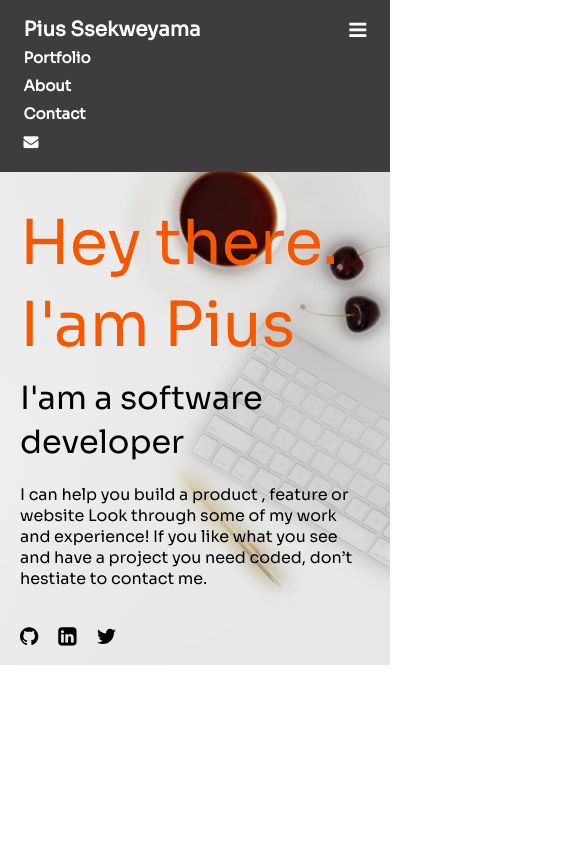
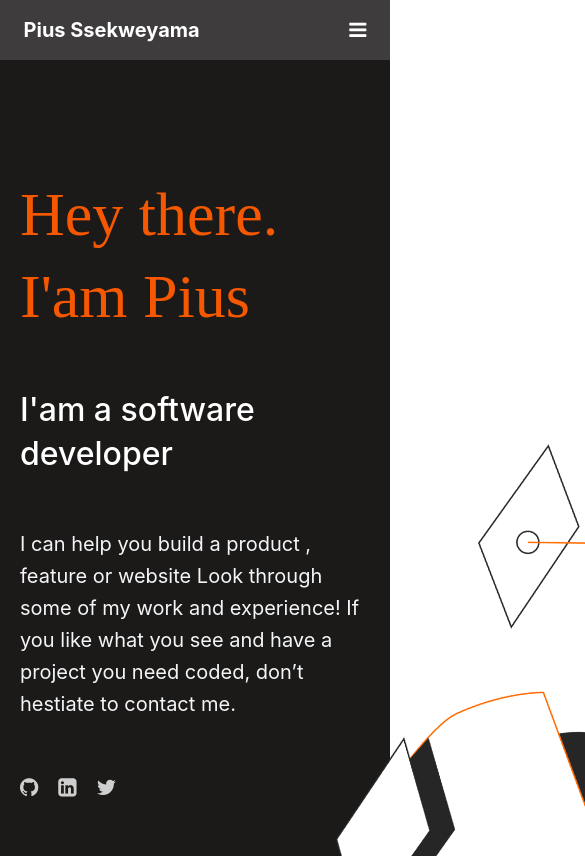
Before and after one commit to SSEKPIUS/Microverse-Portfolio, a website: page index.html in a window 390 px wide. Shown: the top 856 px of the page, 585 px wide, since content can reach past the window. Drawn offline with Linux system fonts and the light colour scheme; a web font is replaced by a local one.

Commit message:
fixed styling mobile version

```diff
--- a/index.html
+++ b/index.html
@@ -4,7 +4,7 @@
     <meta charset="UTF-8">
     <meta http-equiv="X-UA-Compatible" content="IE=edge">
     <meta name="viewport" content="width=device-width, initial-scale=1.0">
-    <link rel="stylesheet" href="https://fonts.googleapis.com/css?family=Audiowide|Sora|Tangerine|Inconsolata|Droid+Sans">
+    <link rel="stylesheet" href="https://fonts.googleapis.com/css">
     <link rel="stylesheet" href="font-awesome-4.7.0/css/font-awesome.min.css">
     <link rel="stylesheet" href="styles.css" class="src">
     <script src="index.js"></script>
@@ -12,37 +12,43 @@
 </head>
 <body>
     <div class="main">
+      <header>
         <div class="top-navigation">
           <div class="wrapper">
+            <nav>
               <ul>
-            <li class="name"><span>pius ssekweyama</span><i class="fa fa-bars" aria-hidden="true"></i></li>
-            <li>portfolio</li>
-            <li>about</li>
-            <li>contact</li>
-            <li class="social">
+                <li class="name"><span>pius ssekweyama</span><i class="fa fa-bars mobile-menu" aria-hidden="true"></i></li>
+                <li class="desktop-menu">portfolio</li>
+                <li class="desktop-menu">about</li>
+                <li class="desktop-menu">contact</li>
+                <li class="social desktop-menu">
                   <i class="fa fa-envelope" aria-hidden="true"></i>
                 </li>
               </ul>
+            </nav>
           </div>
         </div>
+      </header>
+
 
       <div class="headline-section">
+        <div class="illustration-header"></div>
         <div class="social-icons">
           <i class="fa fa-github fa-lg" aria-hidden="true"></i>
           <i class="fa fa-linkedin-square fa-lg" aria-hidden="true"></i>
           <i class="fa fa-twitter fa-lg" aria-hidden="true"></i>
         </div>
         <div class="headline">
-          <div class="primary-text">
+          <h1 class="primary-text">
             Hey there. <br> I'am Pius
-          </div>
-          <div class="support-text">
+          </h1>
+          <p class="support-text">
             I'am a software developer
-          </div>
-          <div class="description">
+          </p>
+          <p class="description">
             I can help you build a product , feature or website Look through some of my work and experience! If you like what you see and have a project you need coded,
 don’t hestiate to contact me.
-          </div>
+          </p>
         </div>
         <div class="blank"></div>
       </div>
--- a/styles.css
+++ b/styles.css
@@ -28,6 +28,10 @@ body {
 }
 
 /* top navigation */
+header {
+  background: #3e3c3c;
+}
+
 .top-navigation {
   position: fixed;
   left: 0;
@@ -55,15 +59,26 @@ body {
 }
 
 .top-navigation .name {
+  flex: 9;
+  display: flex;
+  font-family: 'Inter';
+  font-style: normal;
   font-weight: 700;
   font-size: 20px;
-  flex: 9;
-  display: flex;
+  line-height: 20px;
 }
 
 .top-navigation .name i {
   margin-right: 0;
   margin-left: auto;
+}
+
+.mobile-menu {
+  display: none;
+}
+
+.desktop-menu {
+  display: block;
 }
 
 /* headline section */
@@ -74,16 +89,26 @@ body {
   display: flex;
   align-items: center;
   padding: 10px 10px;
-  background-image: url("img/bg.jpg");
+}
+
+.headline-section .illustration-header {
+  background-image: url("img/Illustration-header@2x.png");
   background-repeat: no-repeat;
   background-size: cover;
-  background-position: right;
+  /* background-position: right; */
+  position: absolute;
+  width: 810.13px;
+  height: 1001.27px;
+  left: 1244.68px;
+  top: 187px;
+  transform: matrix(0.96, -0.27, 0.27, 0.96, 0, 0);
 }
 
 .headline-section .social-icons {
   display: flex;
   flex-direction: column;
   flex-basis: 10%;
+  color: #CFCFCF;
 }
 
 .headline-section .social-icons i {
@@ -99,7 +124,7 @@ body {
 }
 
 .headline-section .primary-text {
-  /* font-family: 'Crete Round, Raanana, sans-serif'; */
+  font-family: 'Crete Round';
   font-style: normal;
   font-weight: 400;
   font-size: 72px;
@@ -108,16 +133,23 @@ body {
 }
 
 .headline-section .support-text {
-  /* font-family: 'Inter'; */
+  font-family: 'Inter';
   font-style: normal;
   font-weight: 500;
   font-size: 32px;
   line-height: 44px;
   padding: 10px 0;
+  color: #FFFFFF;
 }
 
 .headline-section .description {
+  font-family: 'Inter';
+  font-style: normal;
+  font-weight: 400;
+  font-size: 20px;
+  line-height: 32px;
   padding: 10px 0;
+  color: #F4F5F7;
 }
 
 @media all and (max-width: 1000px) {
@@ -135,12 +167,13 @@ body {
   }
 
   /* headline section */
-  .headline-section {
-    background-image: url("img/bg2.jpg");
+  .headline-section .blank {
+    flex-basis: 0%;
   }
 
-  .headline-section .blank {
-    flex-basis: 0%;
+  .headline-section .illustration-header {
+      left: 442.68px;
+      top: 253px;
   }
 }
 
@@ -155,13 +188,26 @@ body {
     padding: 0;
   }
 
+  .mobile-menu {
+    display: block;
+  }
+
+  .desktop-menu {
+    display: none;
+  }
+
   /* headline section */
   .headline-section {
     flex-direction: column;
     align-items: flex-start;
-    background-image: url("img/bg3.jpg");
-    height: auto;
+    justify-content: center;
   }
+
+  .headline-section .illustration-header {
+      left: 131.68px;
+      top: 265px;
+  }
+
   .headline-section .primary-text {
     font-size: 62px;
   }
```
Also changed, not shown: img/Illustration-header@2x.png (added), img/Illustration-headerbg.svg (added), img/bg.jpg (deleted), img/bg2.jpg (deleted), img/bg3.jpg (deleted), 2 other files. Lines whose indentation alone changed are shown as unchanged.
